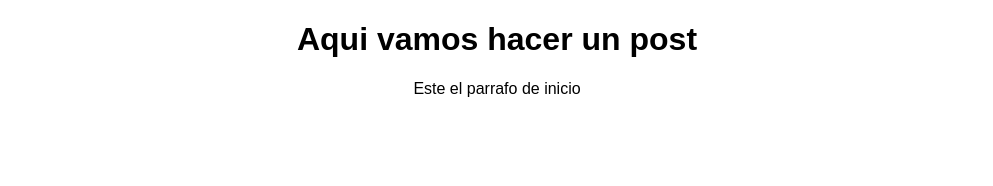
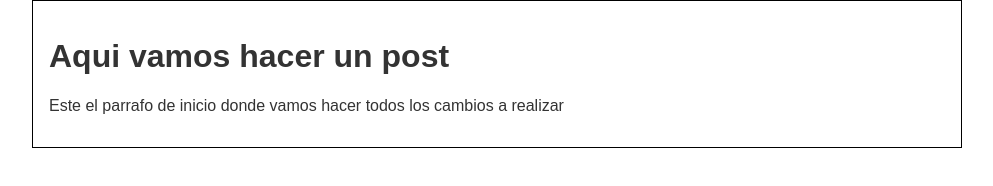
Before and after one commit to edw11leon/hyperblog, a plain HTML site: page index.html in a window 1280 px wide. Shown: the whole page, without its empty margins (143-1136 px from the left). Drawn offline with Linux system fonts and the light colour scheme.

Commit message:
Agrege unas propiedades en el estilo css y puse unos div para verse mejor la version de html

```diff
--- a/css/estilo.css
+++ b/css/estilo.css
@@ -1,5 +1,20 @@
 body
 {
+    color: #333;
     text-align: center;
     font-family: "Arial";
+    font-size: 16px;
+    margin: 0%;
+    padding: 0;
 }
+
+#contanier {
+    width: 70%;
+    padding: 1em;
+    text-align: left;
+    border: 1px solid #000;
+    margin: 0 auto;
+}
+#contanier h1 {
+    font-size: 30;
+}
--- a/index.html
+++ b/index.html
@@ -8,7 +8,11 @@
     <title>Title de post</title>
 </head>
 <body>
-    <h1>Aqui vamos hacer un post</h1>
-    <p>Este el parrafo de inicio</p>
+    <div id="contanier">
+        <div id="post">
+            <h1>Aqui vamos hacer un post</h1>
+            <p>Este el parrafo de inicio  donde vamos hacer todos los cambios a realizar </p>
+        </div>
+    </div>
 </body>
 </html>
```
